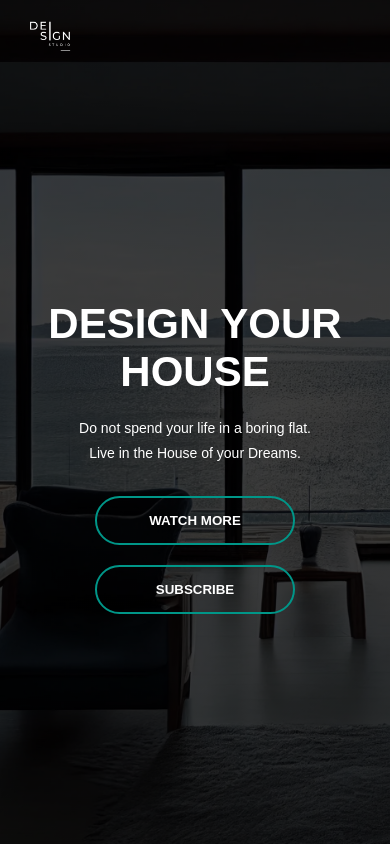
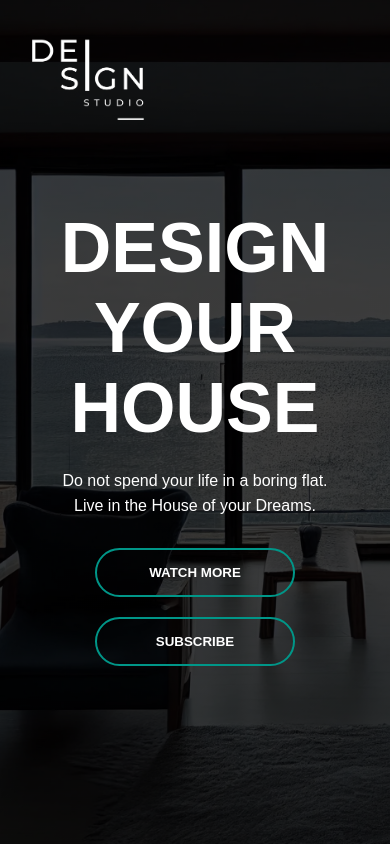
Before and after one commit to szakidani23/interior-designer-hero, a plain HTML site: page index.html in a window 390 px wide. Drawn offline with Linux system fonts and the light colour scheme.

Commit message:
Update style.css

```diff
--- a/style.css
+++ b/style.css
@@ -115,16 +115,19 @@ button:hover{
   .navbar ul li{
     display:none;
   }
+  .content{
+    margin-top: -20px;
   .content h1{
     font-size: 42px;
     font-weight: 600;
   }
   .content p{
     font-size: 14px;
+    font-weight: 400;
   }
   .logo {
-    width: 13%;
-    margin-top: -15px;
+    width: 25%;
+    margin-top: -10px;
   }
   .banner {
     background-image: linear-gradient(rgba(0,0,0,0.75),rgba(0,0,0,0.75)), url(background.webp);
```
